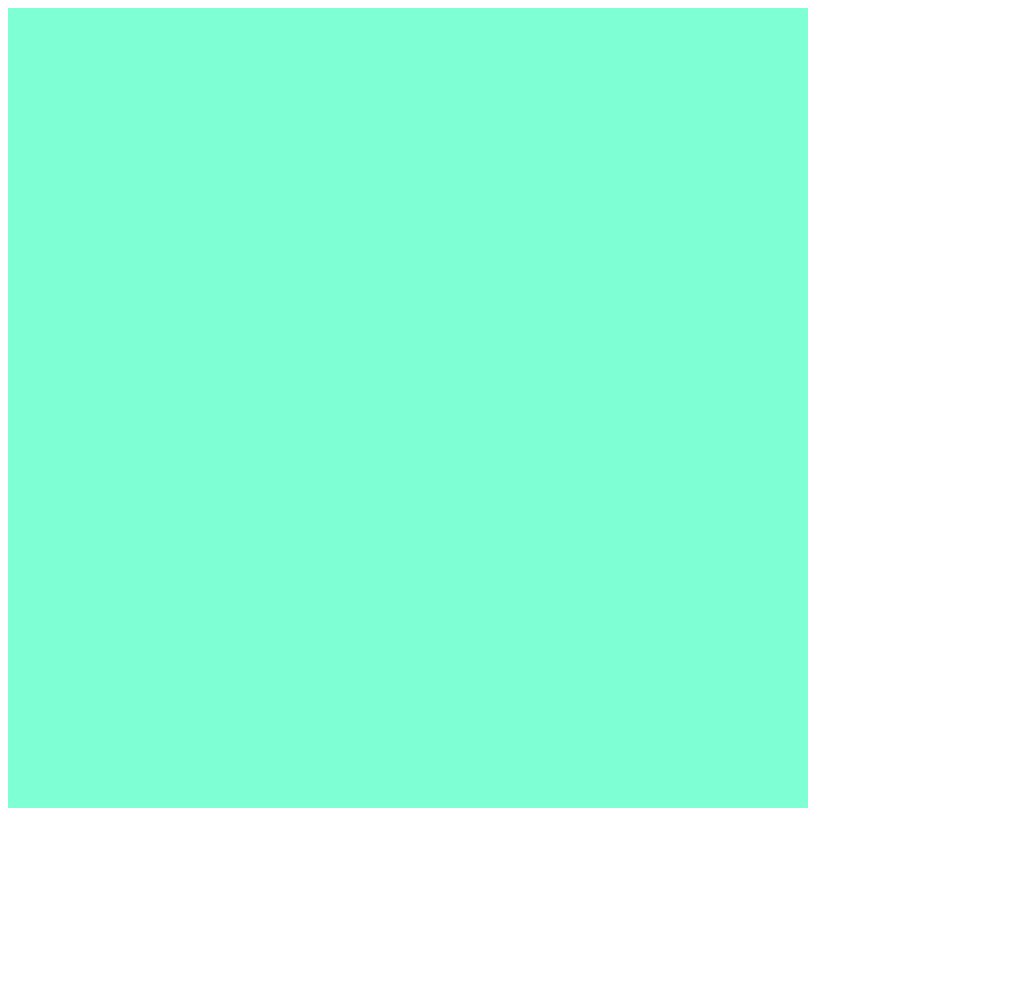
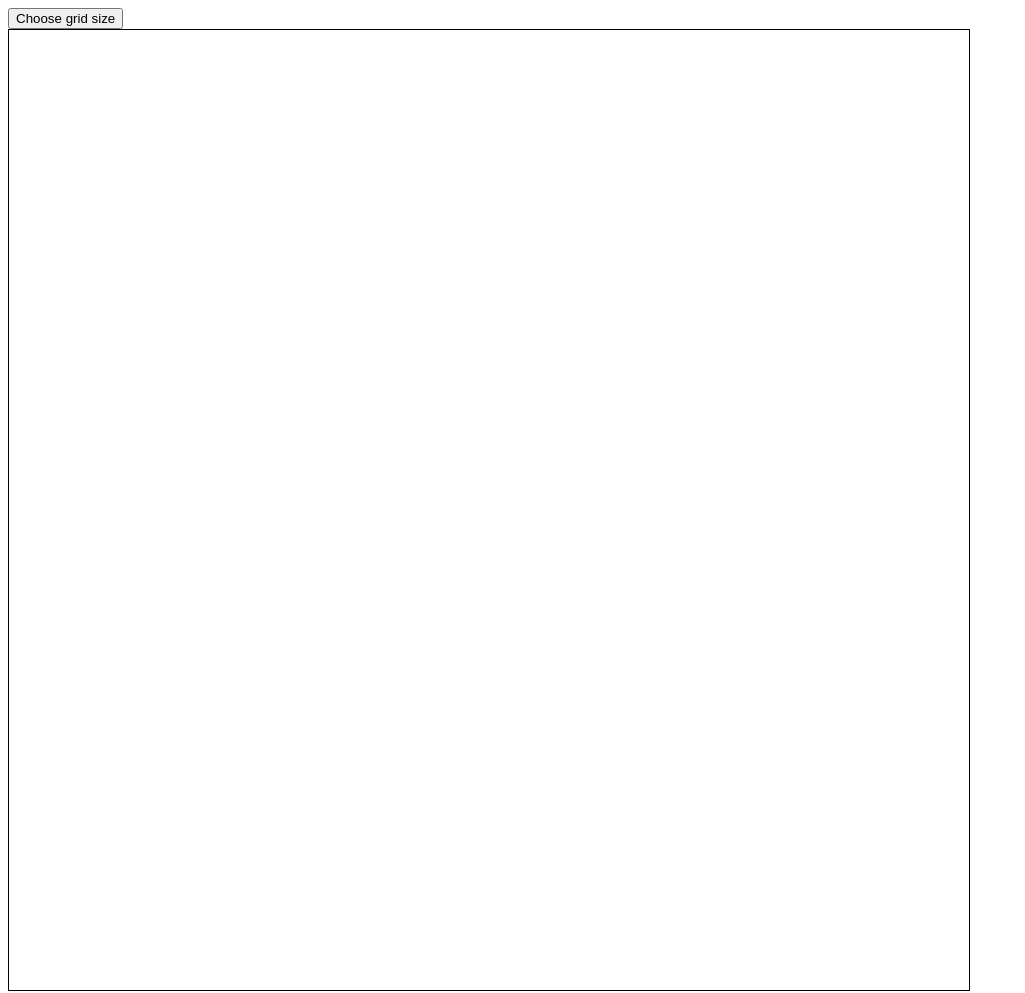
Before and after one commit to KateSebring/etch-a-sketch, a plain HTML site: page index.html in a window 1280 px wide. Shown: the whole page, without its empty margins (0-1025 px from the left). Before the commit the page ends 816 px from the top, so only its background shows below. Drawn offline with Linux system fonts and the light colour scheme.

Commit message:
Default size set to 16x16; add button allowing user to input custom size, up to 100

```diff
--- a/index.html
+++ b/index.html
@@ -8,6 +8,8 @@
     <link rel="stylesheet" href="style.css">
 </head>
 <body>
-    <div class="sketch-container"></div>
+    <button>Choose grid size</button>
+    <div class="sketch-container">
+    </div>
 </body>
 </html>
--- a/script.js
+++ b/script.js
@@ -1,19 +1,38 @@
 const sketchContainer = document.querySelector('.sketch-container');
 
-function createGrid() {
-    const squareDiv = document.createElement('div');
-    squareDiv.setAttribute('class', 'grid-square');
-    sketchContainer.appendChild(squareDiv);
+let gridSize = 16;
+
+createGrid();
+
+const btn = document.querySelector('button');
+btn.addEventListener('click', () => {
+    gridSize = prompt("What size would you like your grid to be?");
+    if (gridSize > 100) {
+        alert("Value cannot be over 100. Please try again.");
+        gridSize = 16;
+    } else {
+        createGrid();
+    }
+});
+
+function addEventListenerToTiles() {
+    const allGrid = document.querySelectorAll('.grid-square');
+
+    allGrid.forEach (element => {
+        element.addEventListener('mouseover', () => {
+            element.style.backgroundColor = 'black'
+        });
+    })
 }
 
-for (let i = 0; i < 256; i++) {
-    createGrid();
+function createGrid() {
+    sketchContainer.innerHTML = "";
+    for (let i = 0; i < (gridSize * gridSize); i++) {
+        const squareDiv = document.createElement('div');
+        squareDiv.setAttribute('class', 'grid-square');
+        squareDiv.style.width = 960 / gridSize + 'px';
+        squareDiv.style.height = 960 / gridSize + 'px';
+        sketchContainer.appendChild(squareDiv);
+    }
+    addEventListenerToTiles();
 }
-
-const squareDiv = document.getElementsByClassName('grid-square');
-
-for (let j = 0; j < squareDiv.length; j++) {
-    squareDiv[j].addEventListener("mouseover", () => {
-        squareDiv[j].style.backgroundColor = "black";
-    })
-}
--- a/style.css
+++ b/style.css
@@ -1,12 +1,16 @@
+html, body {
+    min-height: 100vh;
+}
+
 .sketch-container {
-    width: 800px;
-    height: 800px;
+    width: 960px;
+    height: 960px;
     display: flex;
     flex-wrap: wrap;
+    border: 1px solid black;
+    align-content: flex-start;
 }
 
 .grid-square {
-    background-color: aquamarine;
-    width: 50px;
-    height: 50px;
+    background-color: white;
 }
```
